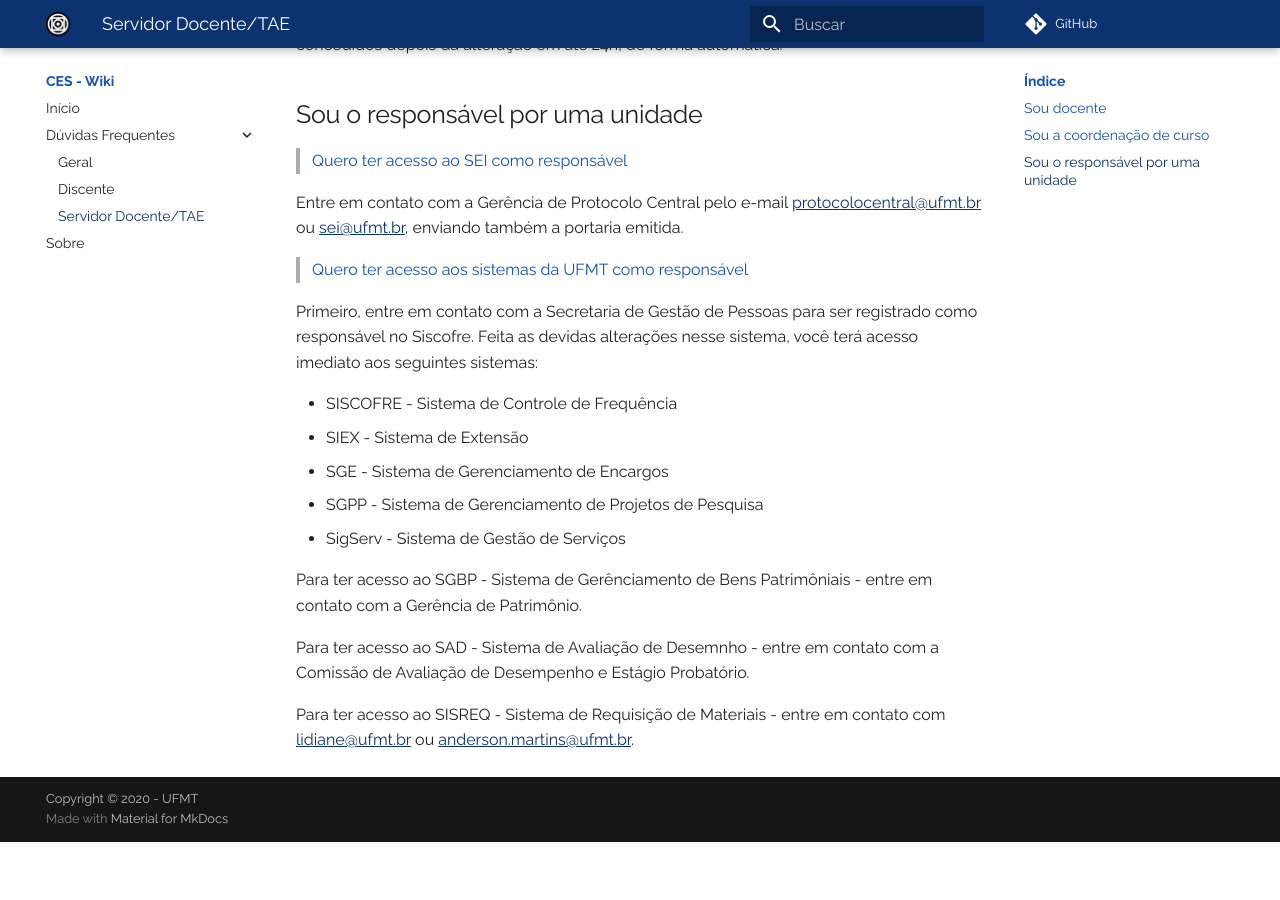
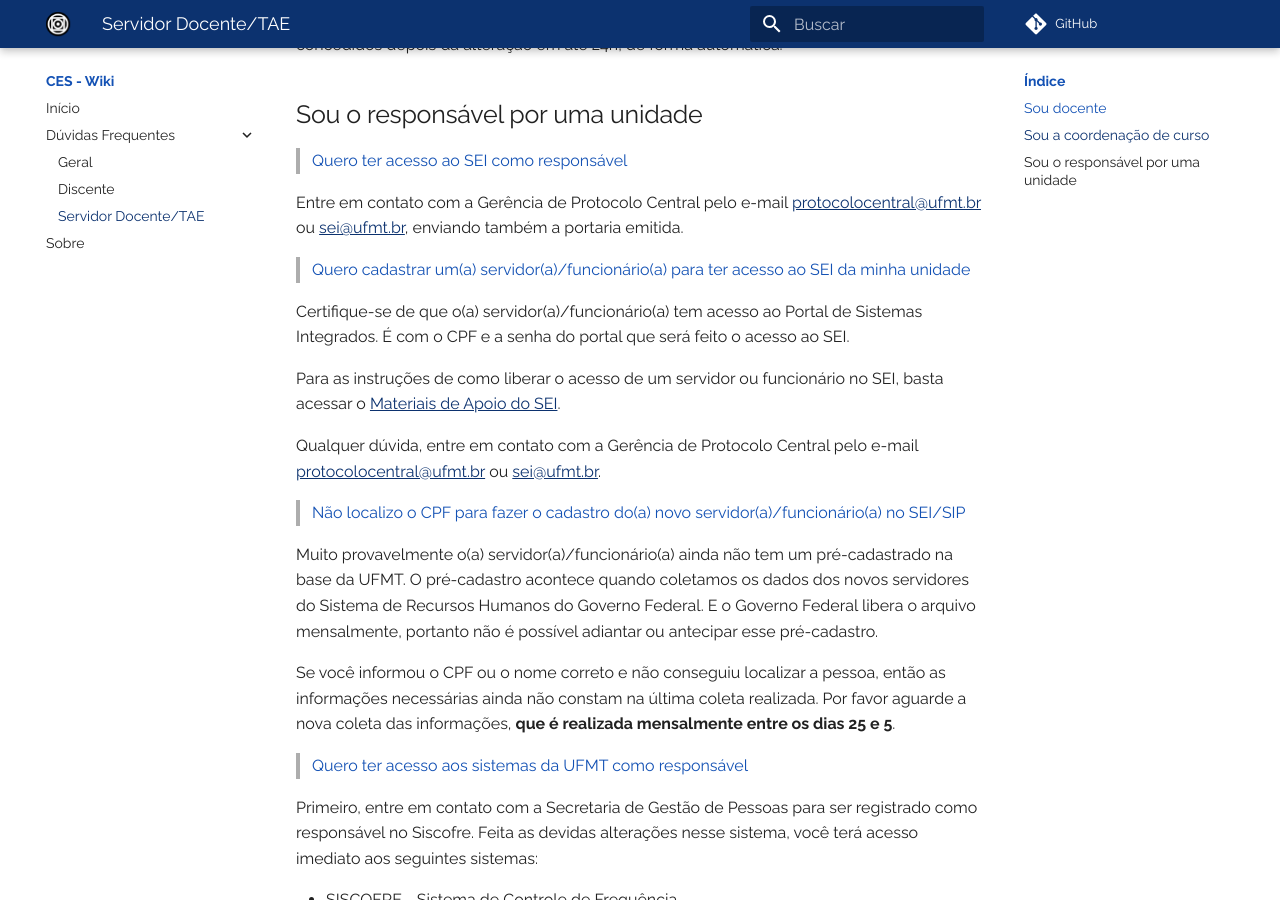
Before and after one commit to ufmt-ces/ufmt-ces.github.io, an MkDocs documentation site: the page built from docs/duvidas/servidor.md, in a window 1280 px wide and 900 px high, scrolled down 1880 px. Built offline with MkDocs 1.6.1 and Material for MkDocs 9.7.7, drawn with Linux system fonts in a browser that asks for light colours; comment, search, counter and statistics services are not loaded; before the commit the page ends 2722 px from its top, so only the background shows below that.

Commit message:
duvidas pra chefia no sei

```diff
--- a/docs/duvidas/servidor.md
+++ b/docs/duvidas/servidor.md
@@ -56,6 +56,22 @@ O acesso ao SIGA e ao AVA para os cursos dessa coordenação serão concedidos d
 
 Entre em contato com a Gerência de Protocolo Central pelo e-mail <protocolocentral@ufmt.br> ou <sei@ufmt.br>, enviando também a portaria emitida.
 
+> Quero cadastrar um(a) servidor(a)/funcionário(a) para ter acesso ao SEI da minha unidade
+
+Certifique-se de que o(a) servidor(a)/funcionário(a) tem acesso ao Portal de Sistemas Integrados. É com o CPF e a senha do portal que será feito o acesso ao SEI.
+
+Para as instruções de como liberar o acesso de um servidor ou funcionário no SEI, basta acessar o [Materiais de Apoio do SEI](https://www.ufmt.br/site/sei/pagina/materiais-de-apoio-1603225285/1744).
+
+Qualquer dúvida, entre em contato com a Gerência de Protocolo Central pelo e-mail <protocolocentral@ufmt.br> ou <sei@ufmt.br>.
+
+> Não localizo o CPF para fazer o cadastro do(a) novo servidor(a)/funcionário(a) no SEI/SIP
+
+Muito provavelmente o(a) servidor(a)/funcionário(a) ainda não tem um pré-cadastrado na base da UFMT.
+O pré-cadastro acontece quando coletamos os dados dos novos servidores do Sistema de Recursos Humanos do Governo Federal. E o Governo Federal libera o arquivo mensalmente, portanto não é possível adiantar ou antecipar esse pré-cadastro.
+
+Se você informou o CPF ou o nome correto e não conseguiu localizar a pessoa, então as informações necessárias ainda não constam na última coleta realizada.
+Por favor aguarde a nova coleta das informações, **que é realizada mensalmente entre os dias 25 e 5**.
+
 > Quero ter acesso aos sistemas da UFMT como responsável
 
 Primeiro, entre em contato com a Secretaria de Gestão de Pessoas para ser registrado como responsável no Siscofre.
```
